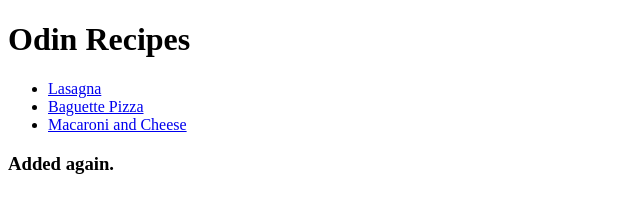
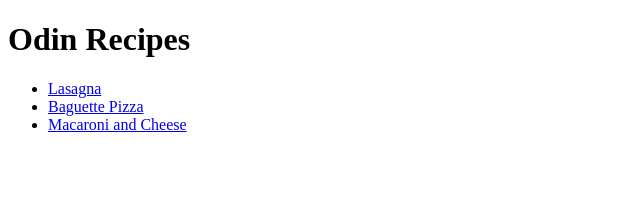
Before and after one commit to jdrumgold1983/odin_recipes, a plain HTML site: page index.html in a window 1280 px wide. Shown: the whole page, without its empty margins (0-640 px from the left). Drawn offline with Linux system fonts and the light colour scheme.

Commit message:
Removed h3 heading.

```diff
--- a/index.html
+++ b/index.html
@@ -12,6 +12,5 @@
         <li><a href="Recipes/baguette_pizza.html">Baguette Pizza</a></li>
         <li><a href="Recipes/macaroni_and_cheese.html">Macaroni and Cheese</a></li>
     </ul>
-    <h3>Added again.</h3>
 </body>
 </html>
```
